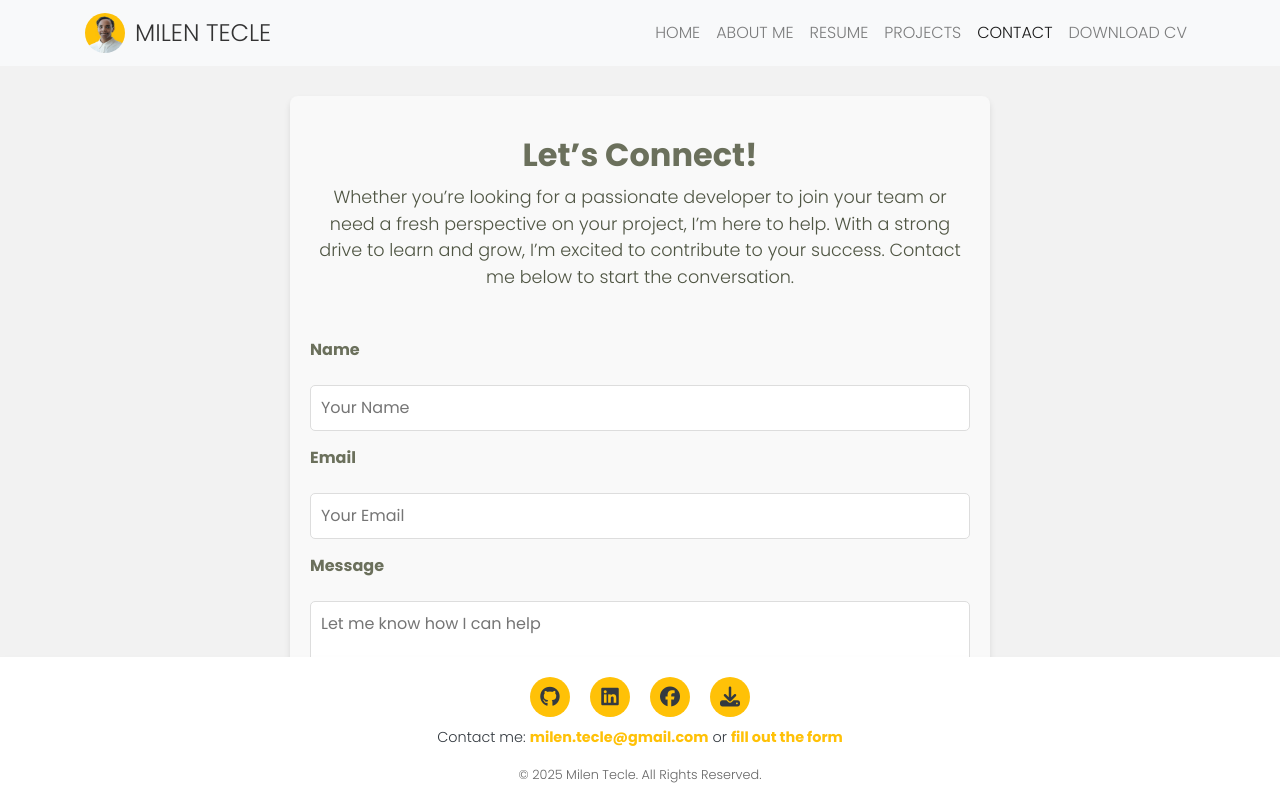
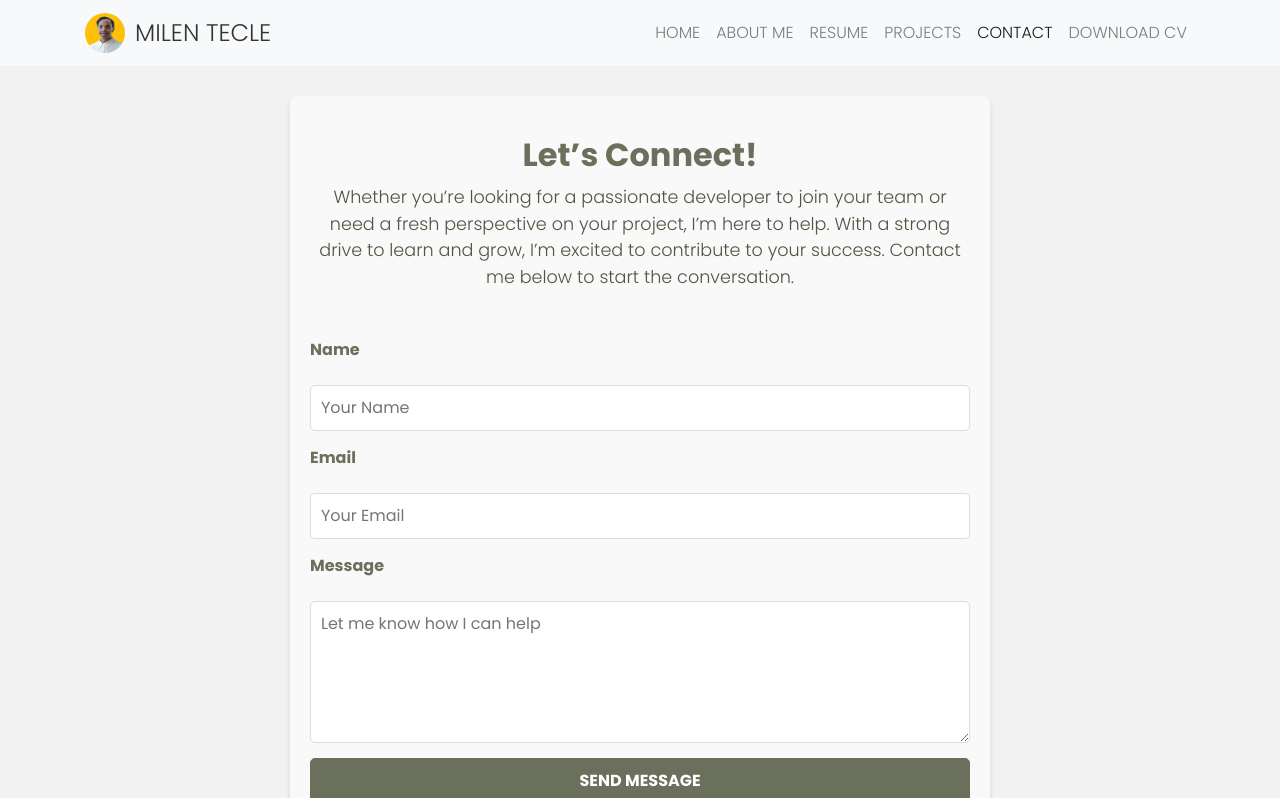
Before and after one commit to MilenTecle/portfolio, a React (Create React App) app: page /contact in a window 1280 px wide. Shown: the top 798 px of the page. Built offline with nearby package versions, Linux system fonts and the light colour scheme.

Commit message:
add margin above the footer on each page

```diff
--- a/src/App.module.css
+++ b/src/App.module.css
@@ -28,5 +28,5 @@ a {
 
 a:hover {
     text-decoration: none;
-    color: #555555;
+    color: #333;
 }
--- a/src/components/Footer.js
+++ b/src/components/Footer.js
@@ -3,7 +3,7 @@ import styles from "../styles/Footer.module.css";
 
 const Footer = () => {
   return (
-    <footer className={`fixed-bottom ${styles.footer}`}>
+    <footer className={styles.footer}>
       <div className={styles.socialIcons}>
         <a
           href="https://github.com/MilenTecle"
--- a/src/components/MapComponent.js
+++ b/src/components/MapComponent.js
@@ -3,9 +3,10 @@ import React, { useEffect, useRef } from 'react';
 import { useJsApiLoader } from '@react-google-maps/api';
 
 const containerStyle = {
-  width: '60%',
+  width: '90%',
   height: '400px',
   margin: 'auto',
+  marginBottom: '80px',
 };
 
 const center = {
--- a/src/styles/ContactForm.module.css
+++ b/src/styles/ContactForm.module.css
@@ -6,6 +6,7 @@
     box-shadow: 0 4px 6px rgba(0, 0, 0, 0.1);
     max-width: 700px;
     margin: 0 auto;
+    margin-bottom: 80px;
   }
 
   /* Heading */
@@ -49,15 +50,19 @@
   }
 
   .btnSend {
-    background-color: #ffc107;
+    background-color: #6b705c;
     color: #fff;
     font-weight: bold;
     padding: 10px 20px;
     border-radius: 5px;
+    border-color: #6b705c;
     text-transform: uppercase;
     transition: background-color 0.3s ease;
   }
 
   .btnSend:hover {
-    background-color: #e0a800;
+    background-color: #4f5543; /* Dark Olive */
+    transform: translateY(-3px);
+    box-shadow: 0 4px 10px rgba(0, 0, 0, 0.1);
+    border-color: #4f5543;
   }
--- a/src/styles/Footer.module.css
+++ b/src/styles/Footer.module.css
@@ -19,15 +19,15 @@
   }
 
   .icon {
-    width: 40px;
-    height: 40px;
+    width: 30px;
+    height: 30px;
     display: flex;
     align-items: center;
     justify-content: center;
     background-color: #ffc107;
     border-radius: 50%;
     color: #343a40;
-    font-size: 20px;
+    font-size: 15px;
     text-decoration: none;
     transition: all 0.3s ease;
   }
--- a/src/styles/Resume.module.css
+++ b/src/styles/Resume.module.css
@@ -102,6 +102,7 @@
     border-radius: 50px;
     text-decoration: none;
     transition: all 0.3s ease-in-out;
+    margin-bottom:  60px;
   }
 
   .btnDownload:hover {
```
